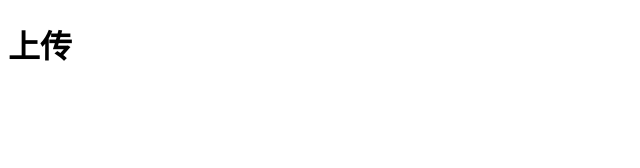
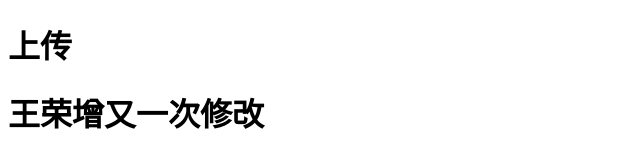
Before and after one commit to FourGod/python-learn, a plain HTML site: page xin.html in a window 1280 px wide. Shown: the whole page, without its empty margins (0-640 px from the left). Drawn offline with Linux system fonts and the light colour scheme.

Commit message:
我又修改了一次

```diff
--- a/xin.html
+++ b/xin.html
@@ -6,5 +6,6 @@
 </head>
 <body>
 <h1>上传</h1>
+<h1>王荣增又一次修改</h1>
 </body>
 </html>
```
